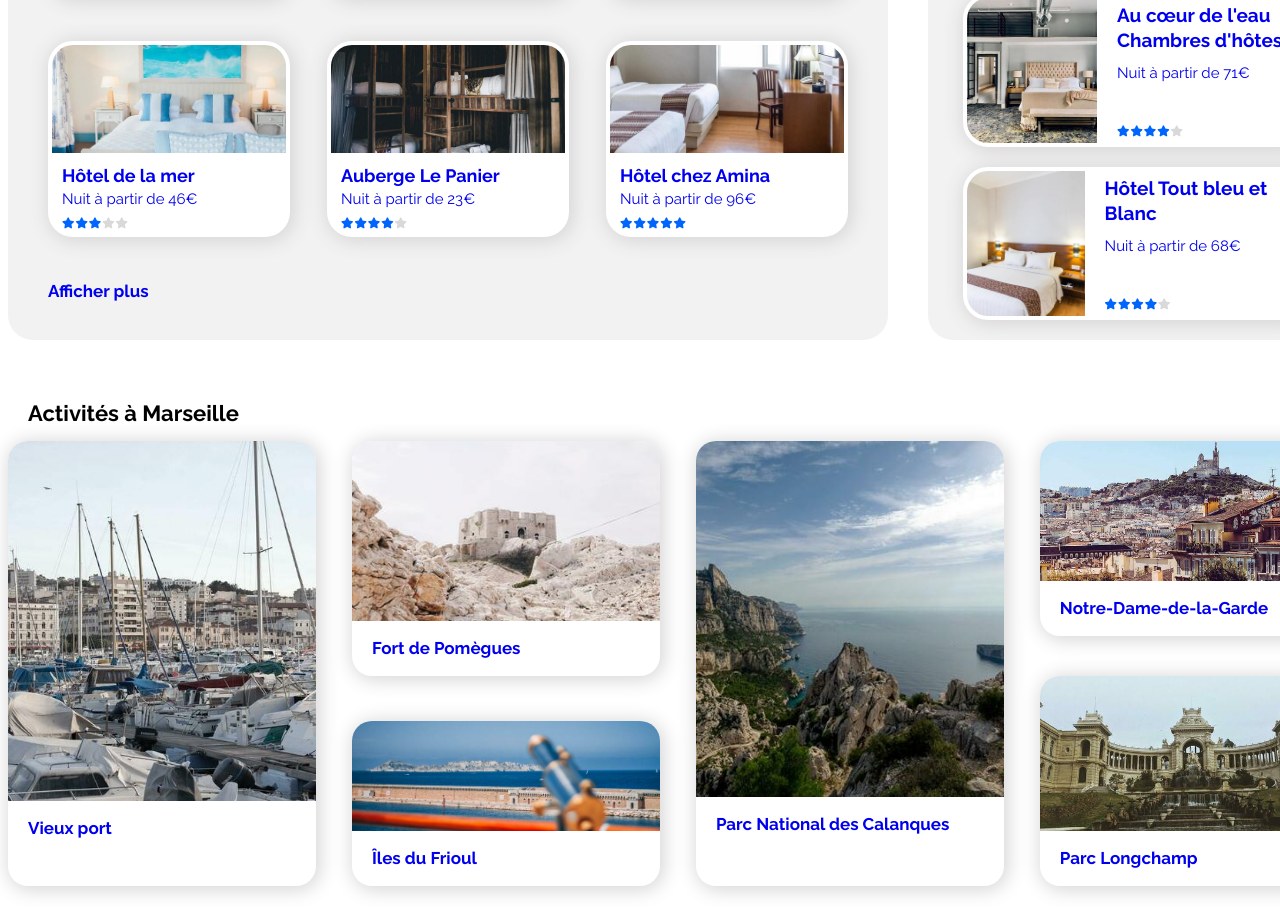
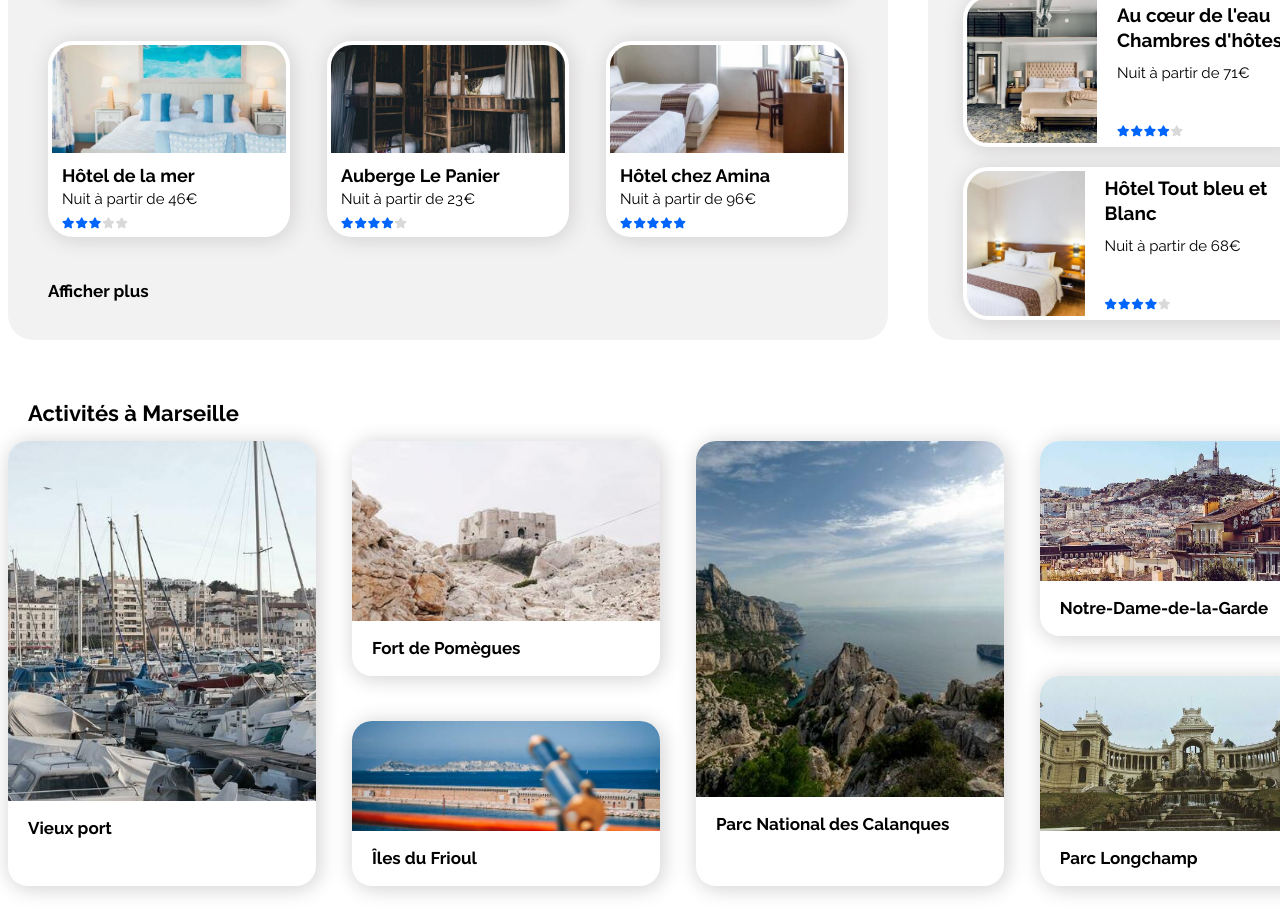
Before and after one commit to hamzasma/2_30102020, a plain HTML site: page index.html in a window 1280 px wide. Shown: the part 654-1577 px from the top of the page. Drawn offline with Linux system fonts and the light colour scheme.

Commit message:
mettre color black sur les lien hypertext

```diff
--- a/style.css
+++ b/style.css
@@ -215,6 +215,7 @@ form .btn2{
 .heber .cont a{
     display: block;
     height: 200px;
+    color: black;
 }
 .heber .cont a:visited{
     color: inherit;
@@ -287,6 +288,7 @@ form .btn2{
     width: 100%;
     font-size: 17px;
     font-weight: bold;
+    color: black;
 }
 .heber .afpl:visited {color: inherit;}
 
@@ -329,6 +331,7 @@ form .btn2{
     text-decoration:none;
     height: auto;
     margin-left: 35px;
+    color: black;
 }
 .heberplu a:visited{
     color: inherit;
@@ -391,6 +394,7 @@ h1{
 }
 .activites .a
 {
+    color: black;
     width: 23%;
     font-size: 17px;
     font-weight: bold;
@@ -402,6 +406,7 @@ text-decoration: none;
     font-size: 17px;
     font-weight: bold;
 text-decoration: none;
+color: black;
 }
 .activites a:visited
 {
```
